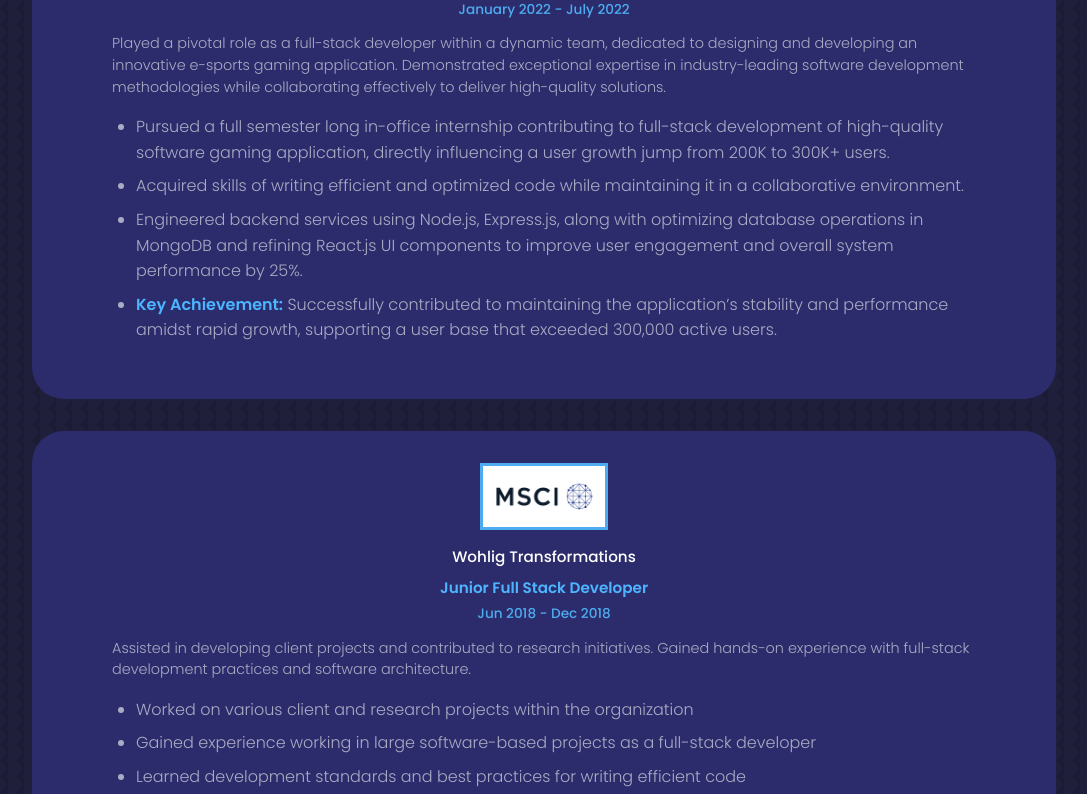
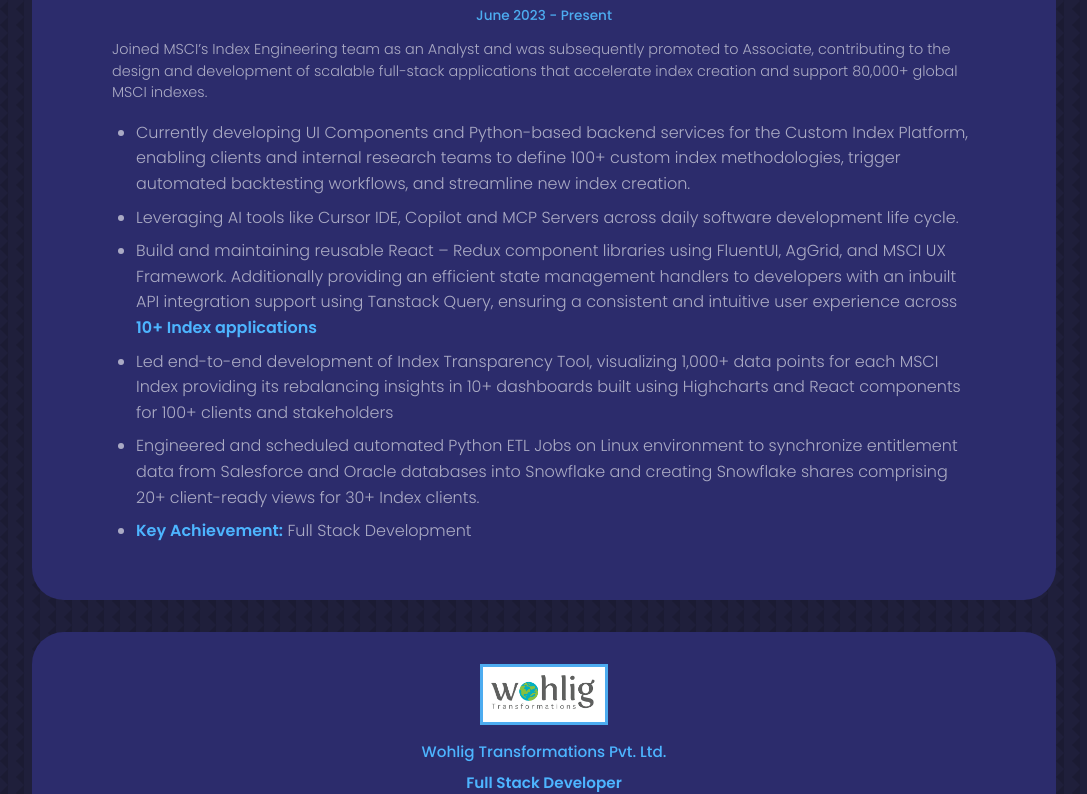
Before and after one commit to shahkushal38/portfolio-website, a React (Create React App) app: page / in a window 1280 px wide. Shown: the part 2927-3721 px from the top of the page, without its empty margins (96-1183 px from the left). Built offline with nearby package versions, Linux system fonts and the light colour scheme.

Commit message:
Work MSCI changes (#1)
* MSCI changes

* MSCI changes tp

* MSCI changes

* MSCI changes 1

* MSCI Update

* MSCI Update

* msci changes

```diff
--- a/src/components/work/work.jsx
+++ b/src/components/work/work.jsx
@@ -10,6 +10,42 @@
       <h2>My Work Experience</h2>
 
       <div className='container testimonials_container'>
+
+        <article className='testimonials'>
+          <div className='client_avatar'>
+            <img src={msci} alt="MSCI" />
+          </div>
+          <div>
+            <h5 className='client_name'>Morgan Stanley Capital International (MSCI)</h5>
+            <p className='job_title'>Software Development Engineer</p>
+            <p className='job_duration'>June 2023 - Present</p>
+            <p className='job_description'>
+              Joined MSCI’s Index Engineering team as an Analyst and was subsequently promoted to Associate,
+              contributing to the design and development of scalable full-stack applications that accelerate
+              index creation and support 80,000+ global MSCI indexes.
+            </p>
+            <ul className='client_review'>
+              <li>Currently developing UI Components and Python-based backend services for the Custom Index
+                Platform, enabling clients and internal research teams to define 100+ custom index
+                methodologies, trigger automated backtesting workflows, and streamline new index creation.</li>
+              <li>Leveraging AI tools like Cursor IDE, Copilot and MCP Servers
+                across daily software development life cycle.</li>
+              <li>Build and maintaining reusable React – Redux component libraries using
+                FluentUI, AgGrid, and MSCI UX Framework. Additionally providing an efficient
+                state management handlers to developers with an inbuilt API integration support using
+                Tanstack Query, ensuring a consistent and intuitive user experience across
+                <strong> 10+ Index applications</strong></li>
+              <li> Led end-to-end development of Index Transparency Tool, visualizing 1,000+ data points for
+                each MSCI Index providing its rebalancing insights in 10+ dashboards built using Highcharts
+                and React components for 100+ clients and stakeholders</li>
+              <li>Engineered and scheduled automated Python ETL Jobs on Linux environment to synchronize
+                entitlement data from Salesforce and Oracle databases into Snowflake and creating Snowflake shares
+                comprising 20+ client-ready views for 30+ Index clients.</li>
+              <li><strong>Key Achievement:</strong> Full Stack Development </li>
+            </ul>
+          </div>
+        </article>
+
         <article className='testimonials'>
           <div className='client_avatar'>
             <img src={exp1} alt="Wohlig Transformations" />
@@ -32,25 +68,6 @@
           </div>
         </article>
 
-        <article className='testimonials'>
-          <div className='client_avatar'>
-            <img src={msci} alt="MSCI" />
-          </div>
-          <div>
-            <h5 className='client_name'>Wohlig Transformations</h5>
-            <p className='job_title'>Junior Full Stack Developer</p>
-            <p className='job_duration'>Jun 2018 - Dec 2018</p>
-            <p className='job_description'>Assisted in developing client projects and contributed to research initiatives. Gained hands-on experience with full-stack development practices and software architecture.</p>
-            <ul className='client_review'>
-              <li>Worked on various client and research projects within the organization</li>
-              <li>Gained experience working in large software-based projects as a full-stack developer</li>
-              <li>Learned development standards and best practices for writing efficient code</li>
-              <li>Developed coordination and collaboration skills with team members</li>
-              <li><strong>Key Achievement:</strong> Maintained smooth functioning of software for 300,000+ users</li>
-            </ul>
-          </div>
-        </article>
-
       </div>
     </section>
   )
```
